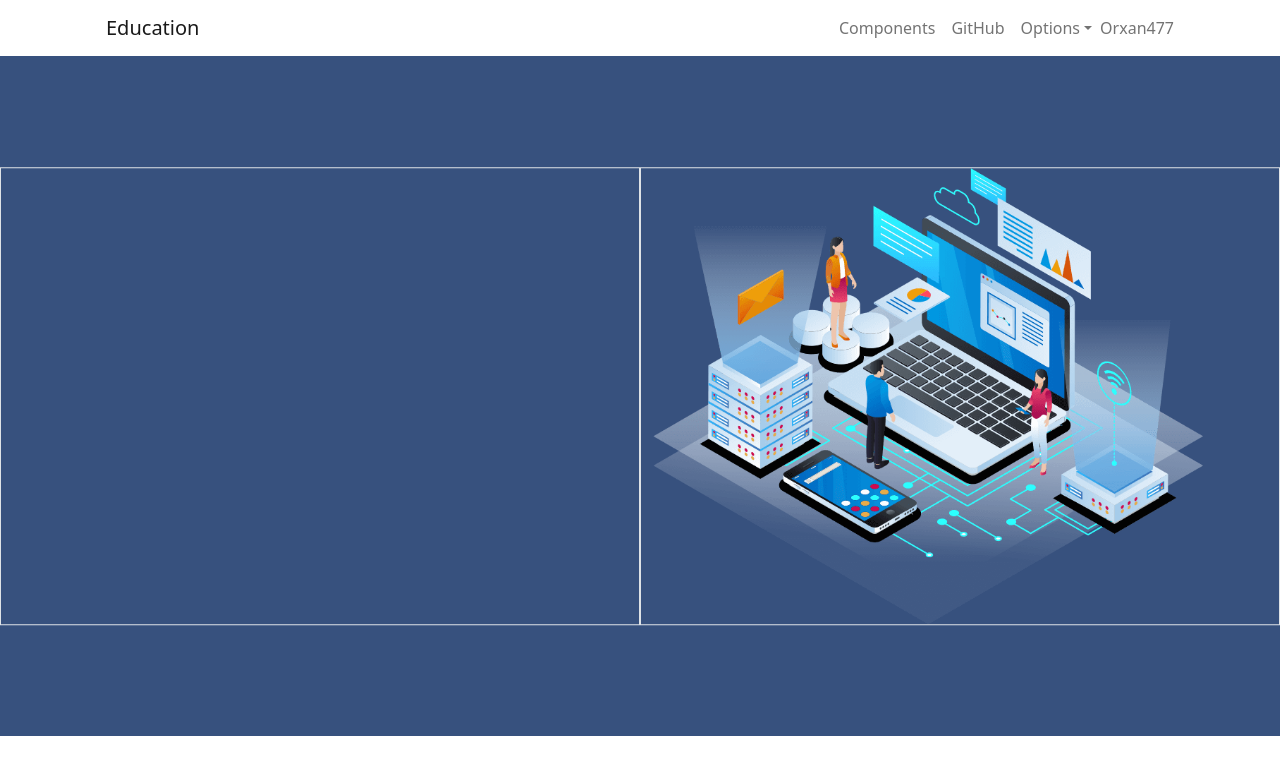
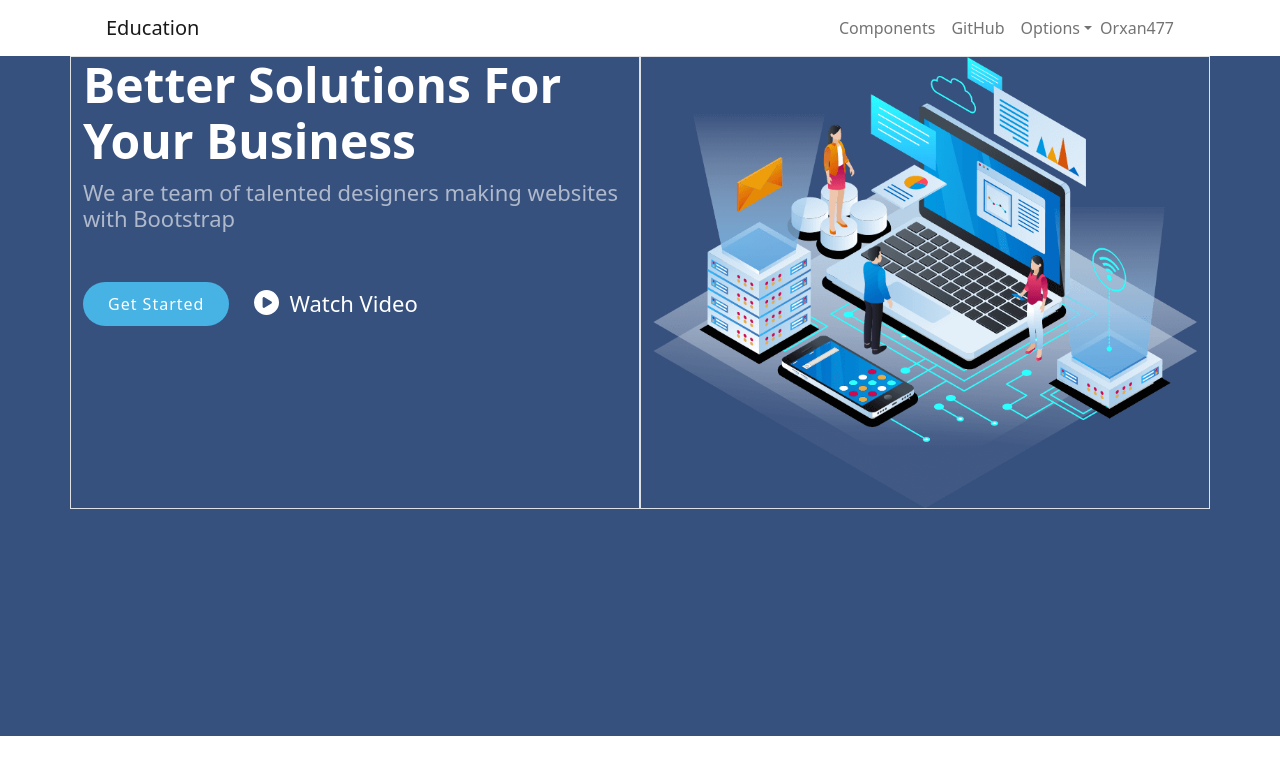
Before and after one commit to Orxan477/React-App, a React (Create React App) app: page / in a window 1280 px wide. Shown: the top 774 px of the page. Built offline with nearby package versions, Linux system fonts and the light colour scheme.

Commit message:
Intro done 80%

```diff
--- a/package.json
+++ b/package.json
@@ -3,9 +3,14 @@
   "version": "0.1.0",
   "private": true,
   "dependencies": {
+    "@fortawesome/fontawesome-svg-core": "^6.1.1",
+    "@fortawesome/free-regular-svg-icons": "^6.1.1",
+    "@fortawesome/free-solid-svg-icons": "^6.1.1",
+    "@fortawesome/react-fontawesome": "^0.1.18",
     "@testing-library/jest-dom": "^5.16.4",
     "@testing-library/react": "^13.3.0",
     "@testing-library/user-event": "^13.5.0",
+    "babel-plugin-macros": "^3.1.0",
     "bootstrap": "^5.1.3",
     "react": "^18.2.0",
     "react-dom": "^18.2.0",
--- a/src/App.js
+++ b/src/App.js
@@ -1,6 +1,8 @@
 import { Container, Row, Col } from "reactstrap";
 import Navbar from "./Components/Navbar/Navbar";
 import "./assets/css/style.css";
+import { FontAwesomeIcon } from "@fortawesome/react-fontawesome";
+import { faCirclePlay } from "@fortawesome/free-solid-svg-icons";
 
 function App() {
   return (
@@ -22,7 +24,20 @@ function App() {
             <Row>
               <Col lg="12" className="Items-intro">
                 <Row>
-                  <Col lg="6 border"></Col>
+                  <Col lg="6 border" className="left-col">
+                    <h1>Better Solutions For Your Business</h1>
+                    <h2>
+                      We are team of talented designers making websites with
+                      Bootstrap
+                    </h2>
+                    <div className="d-flex justify-content-center justify-content-lg-start">
+                      <a className="btn btn-primary myButton">Get Started</a>
+                      <a className="video-my">
+                        <FontAwesomeIcon icon={faCirclePlay} className="logo"></FontAwesomeIcon>
+                        <span>Watch Video</span>
+                      </a>
+                    </div>
+                  </Col>
                   <Col lg="6 border">
                     <div className="d-flex">
                       <img
--- a/src/assets/css/style.css
+++ b/src/assets/css/style.css
@@ -1,15 +1,56 @@
-.relative-section{
+/* .relative-section{
     background-position: center center;
-    text-align: center;
     position: relative;
     background-size: cover;
-}
-.Items-intro{
+} */
+/* .Items-intro{
     position:absolute;
     top:50%;
     left: 50%;
     transform: translate(-50%, -50%);
-}
+} */
 .right-col{
     width: 550px;
 }
+.Items-intro .left-col h1{
+    margin: 0 0 10px 0;
+    font-size: 48px;
+    color: white;
+    font-weight: 700;
+    line-height: 56px;
+}
+.Items-intro .left-col h2{
+    margin: 0 0 50px 0;
+    font-size: 22px;
+    color: rgba(255, 255, 255, 0.6);
+}
+.Items-intro .left-col .myButton{
+    background-color: #47b2e4;
+    border: none;
+    border-radius: 50px;
+    padding: 10px 25px;
+    font-size: 16px;
+    letter-spacing: 1px;
+    font-weight: 500;
+    display: inline-block;
+    transition: .3s;
+}
+.Items-intro .left-col .myButton:hover{
+    background-color: #3f95bd;
+}
+.video-my{
+    margin: 5px 0 0 25px;
+    font-size: 22px;
+    color: white;
+    text-decoration: none;
+    transition: .3s;
+    cursor:pointer;
+}
+.video-my:hover{
+   color: rgb(170, 169, 169);
+
+}
+.video-my .logo{
+    margin-right: 10px;
+    font-size: 25px;
+}
--- a/src/index.js
+++ b/src/index.js
@@ -3,6 +3,7 @@ import ReactDOM from 'react-dom/client';
 import App from './App';
 import reportWebVitals from './reportWebVitals';
 import 'bootstrap/dist/css/bootstrap.min.css';
+
 
 const root = ReactDOM.createRoot(document.getElementById('root'));
 root.render(
```
Also changed, not shown: 1 other file (tests, documents, lock files or other folders).
